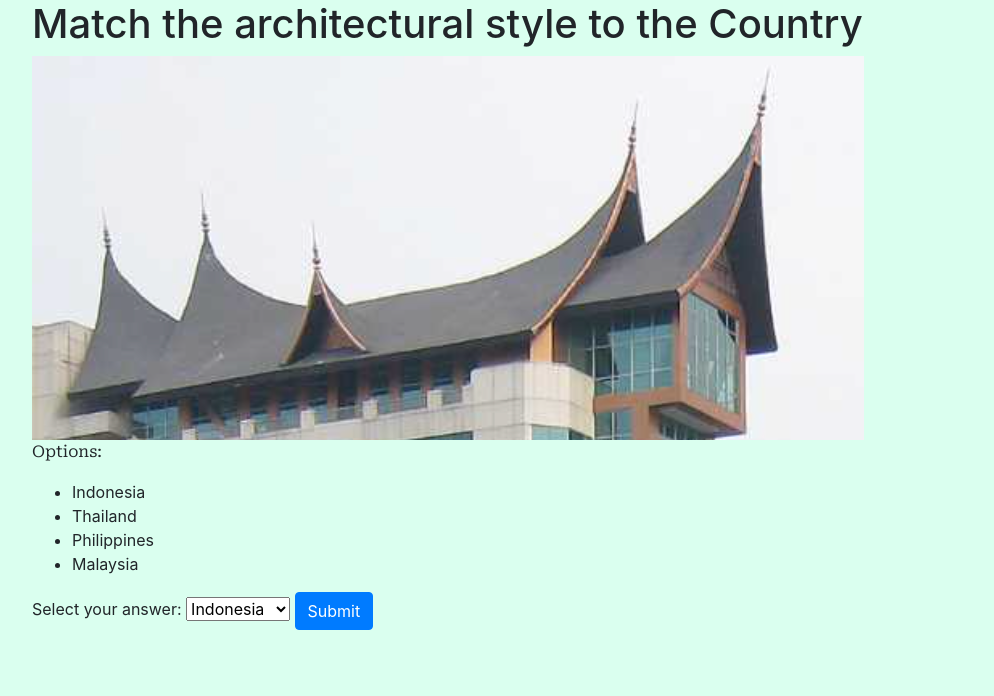
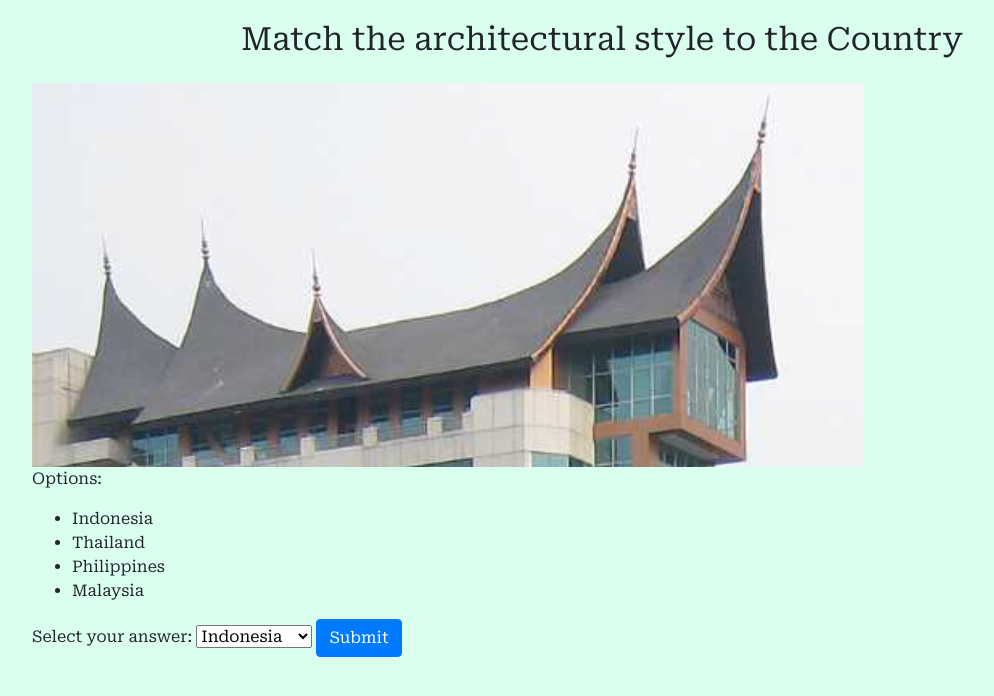
Before and after one commit to kentrietran/SEAsiaArchitectureProject, a Flask app: page /quiz/1 in a window 1280 px wide. Shown: the part 56-752 px from the top of the page, without its empty margins (38-1032 px from the left). Run offline with Flask 3, Linux system fonts and the light colour scheme; some libraries are stand-ins or nearby versions.

Commit message:
quiz font

```diff
--- a/static/main.css
+++ b/static/main.css
@@ -2,6 +2,9 @@
 p{
     font-family: "Roboto serif";
     padding-bottom: 0px;
+}
+h1{
+  font-family: 'Roboto serif';
 }
 
 div.container-fluid{
@@ -95,6 +98,7 @@
 
 div.container{
     padding: 0px 0px;
+    font-family: 'Roboto serif';
 }
 .learn-title-heading{
     font-size: 2rem; /* Adjust as needed */
--- a/templates/quiz.html
+++ b/templates/quiz.html
@@ -4,7 +4,7 @@
 
 
 <div class="container">
-    <h1>Match the architectural style to the Country</h1>
+  <p id="click-country-text">Match the architectural style to the Country</p>
     <div class="quiz-question">
         <img src="{{ url_for('static', filename=quiz['image']) }}">
         <p>Options:</p>
```
Also changed, not shown: templates/learn.html (+7 -0 lines).
